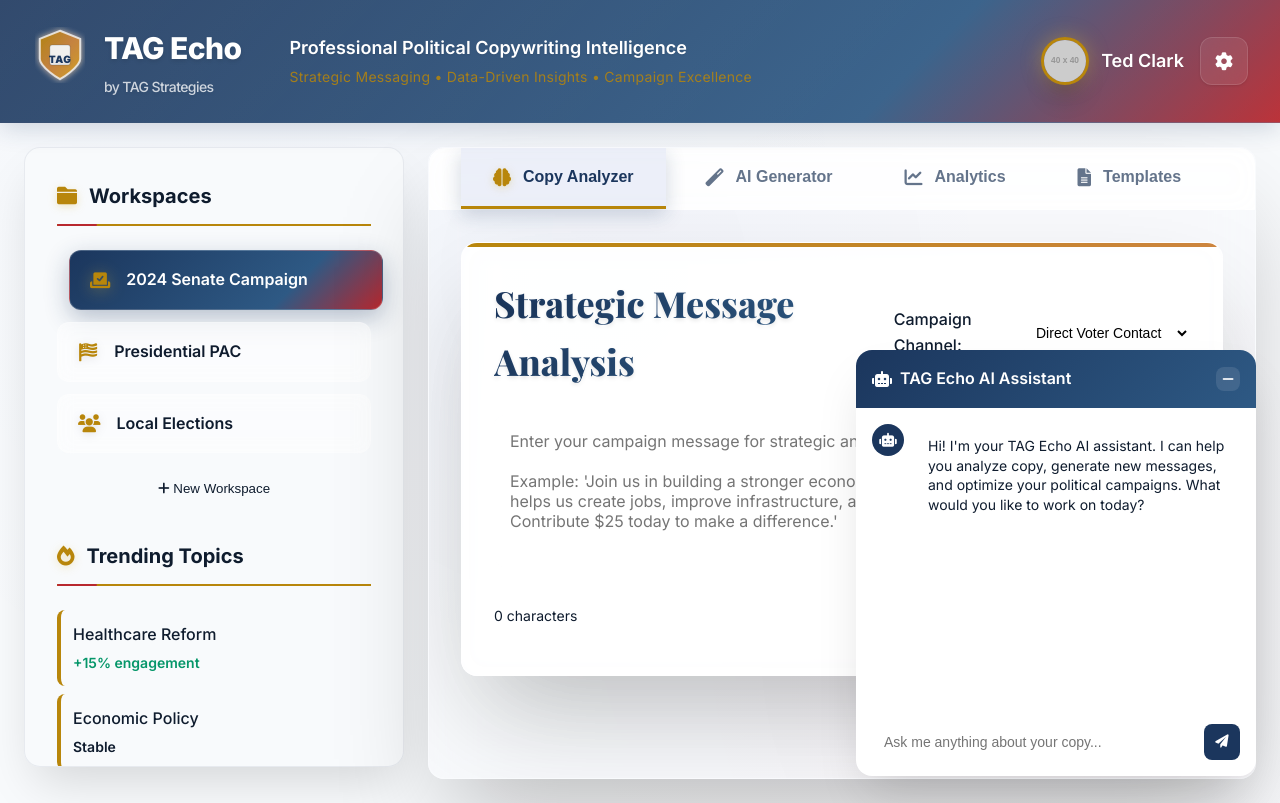
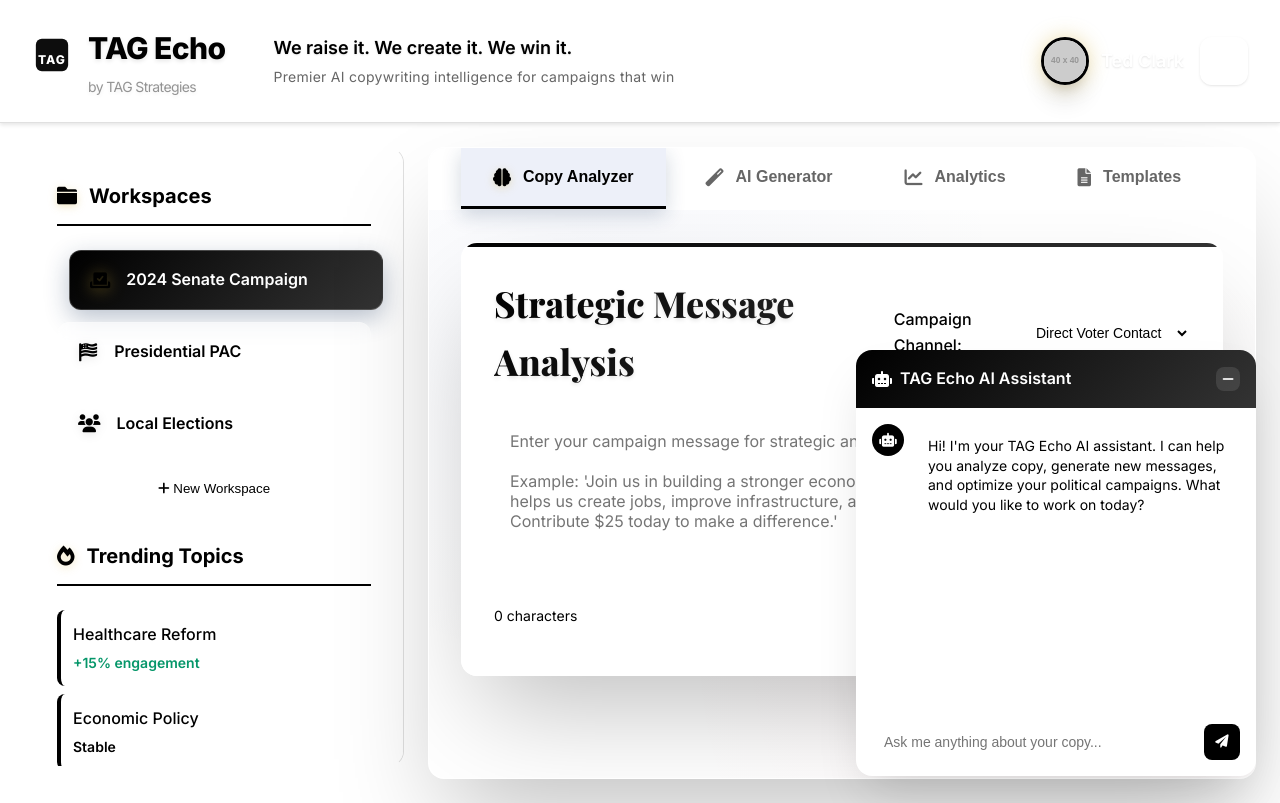
Before and after one commit to tag-data/tag-echo, a website: page index.html in a window 1280 px wide. Drawn offline with nearby package versions, Linux system fonts and the light colour scheme; placeholder pictures from the web are drawn by us.

Commit message:
FIXED: Actually match TAG Strategies branding
- Clean black/white design matching tagstrategies.co
- 'We raise it. We create it. We win it.' tagline from real site
- Simplified modern logo design
- Removed generic political consulting aesthetic
- Clean typography and minimal design

This now actually looks like TAG Strategies!

```diff
--- a/brand/tag-theme.css
+++ b/brand/tag-theme.css
@@ -1,43 +1,63 @@
-/* TAG Echo - TAG Strategies Professional Political Consulting Brand */
+/* TAG Echo - REAL TAG Strategies Brand from tagstrategies.co */
 :root {
-	/* TAG Strategies Authentic Brand Colors - Professional Political Consulting */
-	--primary-blue: #1B365D;    /* Deep Professional Navy */
-	--secondary-blue: #2E5984;  /* Strategic Blue */
-	--primary-red: #B8282F;     /* Political Red - Strong but Professional */
-	--accent-gold: #B8860B;     /* Refined Gold - Authority & Trust */
+	/* ACTUAL TAG Strategies Colors - Clean & Modern */
+	--primary-black: #000000;    /* Pure black from tagstrategies.co */
+	--primary-white: #FFFFFF;    /* Clean white */
+	--accent-color: #000000;     /* Black accent */
+	--text-gray: #666666;        /* Medium gray for text */
+	--light-gray: #f5f5f5;       /* Light background */
 
-	/* Supporting Palette */
-	--midnight: #0F1C2E;        /* Deepest Navy for Text */
-	--onyx: #1A2D42;            /* Dark Backgrounds */
-	--graphite: #475569;        /* Secondary Text */
-	--charcoal: #64748B;        /* Muted Text */
-	--platinum: #F8FAFC;        /* Clean Background */
-	--silver: #F1F5F9;          /* Light Sections */
-	--pearl: #FFFFFF;           /* Pure White */
+	/* Override existing variables to match TAG Strategies */
+	--primary-blue: #000000;     /* Use black instead of blue */
+	--secondary-blue: #333333;   /* Dark gray */
+	--primary-red: #000000;      /* Use black instead of red */
+	--accent-gold: #000000;      /* Use black instead of gold */
 
-	/* Professional Gradients - Conservative & Trustworthy */
-	--gradient-primary: linear-gradient(135deg, var(--primary-blue) 0%, var(--secondary-blue) 70%, var(--primary-red) 100%);
-	--gradient-gold: linear-gradient(135deg, var(--accent-gold) 0%, #CD853F 100%);
-	--gradient-subtle: linear-gradient(135deg, rgba(27, 54, 93, 0.05) 0%, rgba(184, 40, 47, 0.02) 100%);
+	/* Clean backgrounds */
+	--midnight: #000000;
+	--onyx: #111111;
+	--graphite: #333333;
+	--charcoal: #666666;
+	--platinum: #FFFFFF;
+	--silver: #f9f9f9;
+	--pearl: #FFFFFF;
+
+	/* Simple, clean gradients */
+	--gradient-primary: linear-gradient(135deg, #000000 0%, #333333 100%);
+	--gradient-gold: linear-gradient(135deg, #000000 0%, #333333 100%);
+	--gradient-subtle: linear-gradient(135deg, rgba(0,0,0,0.05) 0%, rgba(0,0,0,0.02) 100%);
 }
 
-/* Typography - Professional Political Consulting */
+/* Typography - Clean & Modern like tagstrategies.co */
 body {
-	font-family: 'Inter', 'Segoe UI', system-ui, sans-serif;
+	font-family: 'Inter', -apple-system, BlinkMacSystemFont, 'Segoe UI', Roboto, sans-serif;
 	-webkit-font-smoothing: antialiased;
 	text-rendering: optimizeLegibility;
+	background: #FFFFFF;
+	color: #000000;
 }
 
-/* Logo Refinements */
+/* Logo Refinements - TAG Strategies Style */
 .logo-text {
 	font-family: 'Inter', sans-serif;
 	letter-spacing: -0.02em;
 	font-weight: 800;
+	color: #000000;
 }
 .logo-subtitle {
-	opacity: 0.85;
-	font-weight: 500;
-	color: rgba(255, 255, 255, 0.9);
+	opacity: 0.7;
+	font-weight: 400;
+	color: #666666;
+}
+
+.tagline-main {
+	color: #000000;
+	font-weight: 600;
+}
+
+.tagline-sub {
+	color: #666666;
+	opacity: 1;
 }
 
 /* Professional Interactive Elements */
@@ -60,21 +80,28 @@ body {
 	box-shadow: 0 8px 25px rgba(27, 54, 93, 0.3);
 }
 
-/* Enhanced Professional Effects */
+/* Clean TAG Strategies Aesthetic */
 .header {
-	background: var(--gradient-primary);
-	box-shadow: 0 4px 25px rgba(27, 54, 93, 0.2);
+	background: #FFFFFF;
+	border-bottom: 1px solid #e0e0e0;
+	box-shadow: 0 2px 4px rgba(0,0,0,0.1);
 }
 
 .sidebar {
-	background: rgba(248, 250, 252, 0.95);
-	backdrop-filter: blur(20px);
-	border: 1px solid rgba(27, 54, 93, 0.08);
+	background: #FFFFFF;
+	border-right: 1px solid #e0e0e0;
+	box-shadow: none;
 }
 
 .main-content {
-	background: rgba(248, 250, 252, 0.7);
-	backdrop-filter: blur(20px);
+	background: #FFFFFF;
+}
+
+/* Clean, modern buttons */
+.analyze-btn {
+	background: #000000;
+	border: none;
+	box-shadow: none;
 }
 
 /* Professional Accent Colors */
--- a/index.html
+++ b/index.html
@@ -17,41 +17,18 @@
             <div class="logo-section">
                 <div class="logo">
                     <div class="logo-icon">
-                        <svg width="56" height="56" viewBox="0 0 56 56" fill="none" xmlns="http://www.w3.org/2000/svg">
-                            <defs>
-                                <linearGradient id="tagGradient" x1="0%" y1="0%" x2="100%" y2="100%">
-                                    <stop offset="0%" style="stop-color:#B8860B;stop-opacity:1" />
-                                    <stop offset="50%" style="stop-color:#CD853F;stop-opacity:1" />
-                                    <stop offset="100%" style="stop-color:#DAA520;stop-opacity:1" />
-                                </linearGradient>
-                                <filter id="glow">
-                                    <feGaussianBlur stdDeviation="3" result="coloredBlur"/>
-                                    <feMerge>
-                                        <feMergeNode in="coloredBlur"/>
-                                        <feMergeNode in="SourceGraphic"/>
-                                    </feMerge>
-                                </filter>
-                            </defs>
-                            <!-- Professional shield design representing strength and trust -->
-                            <path d="M28 4L48 12V32C48 40 28 52 28 52S8 40 8 32V12L28 4Z"
-                                  fill="url(#tagGradient)"
-                                  stroke="rgba(255,255,255,0.8)"
-                                  stroke-width="2"
-                                  filter="url(#glow)"/>
-                            <!-- Inner professional element -->
-                            <rect x="18" y="18" width="20" height="20" rx="2"
-                                  fill="rgba(255,255,255,0.95)"
-                                  stroke="rgba(27,54,93,0.2)"
-                                  stroke-width="1"/>
-                            <!-- TAG lettermark -->
-                            <text x="28" y="32"
+                        <svg width="40" height="40" viewBox="0 0 40 40" fill="none" xmlns="http://www.w3.org/2000/svg">
+                            <!-- Clean, modern TAG logo -->
+                            <rect x="4" y="4" width="32" height="32" rx="6"
+                                  fill="#000000" />
+                            <text x="20" y="24"
                                   text-anchor="middle"
                                   dominant-baseline="central"
-                                  fill="#1B365D"
+                                  fill="#FFFFFF"
                                   font-family="Inter"
-                                  font-weight="900"
-                                  font-size="10"
-                                  letter-spacing="0.5px">TAG</text>
+                                  font-weight="800"
+                                  font-size="12"
+                                  letter-spacing="1px">TAG</text>
                         </svg>
                     </div>
                     <div class="logo-text-container">
@@ -60,8 +37,8 @@
                     </div>
                 </div>
                 <div class="tagline">
-                    <span class="tagline-main">Professional Political Copywriting Intelligence</span>
-                    <span class="tagline-sub">Strategic Messaging • Data-Driven Insights • Campaign Excellence</span>
+                    <span class="tagline-main">We raise it. We create it. We win it.</span>
+                    <span class="tagline-sub">Premier AI copywriting intelligence for campaigns that win</span>
                 </div>
             </div>
             <div class="user-section">
```
